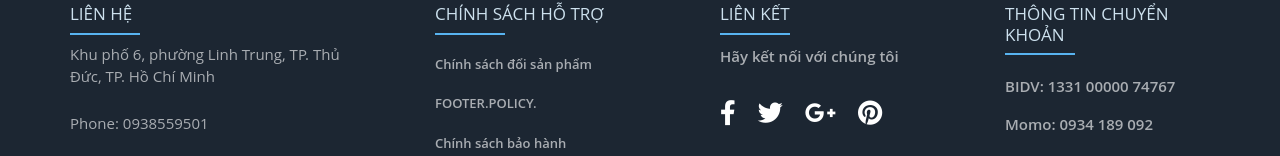
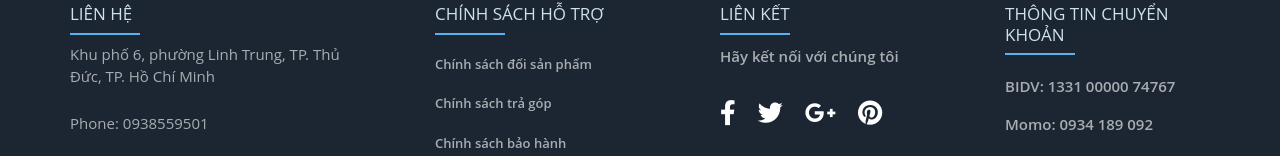
Before and after one commit to gaubacuc56/MernStack, a React (Create React App) app in the folder fe/: page / in a window 1280 px wide. Shown: the part 962-1118 px from the top of the page. Built offline with nearby package versions, Linux system fonts and the light colour scheme; no server answers.

Commit message:
fix footer

```diff
--- a/fe/src/component/User/Footer/index.js
+++ b/fe/src/component/User/Footer/index.js
@@ -23,7 +23,7 @@ export default function Footer() {
                     <h3>{t('FOOTER.POLICY.TITLE')}</h3>
                     <div className={style.separate}></div>
                     <a href="#">{t('FOOTER.POLICY.SWAP')}</a>
-                    <a href="#">{t('FOOTER.POLICY.')}</a>
+                    <a href="#">{t('FOOTER.POLICY.INSTALMENT')}</a>
                     <a href="#">{t('FOOTER.POLICY.CARE')}</a>
                     <a href="#">{t('FOOTER.POLICY.DELIVERY')}</a>
                 </div>
```
